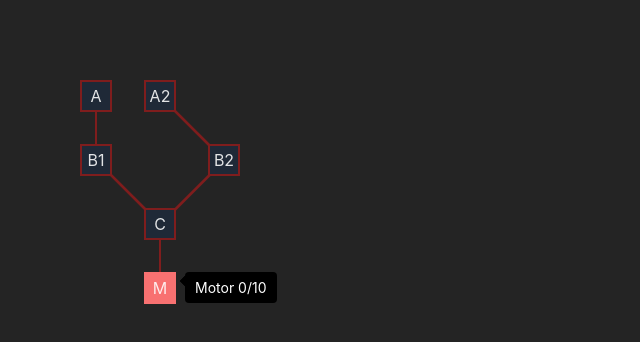
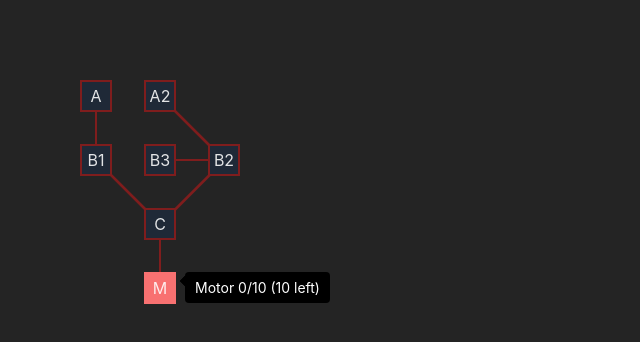
Before and after one commit to MartinMuzatko/resink, a React (Vite) app: page / in a window 1280 px wide. Shown: the top 342 px of the page, without its empty margins (0-640 px from the left). Built offline with nearby package versions, Linux system fonts and the light colour scheme.

Commit message:
convenience for stats and effect, more sophisticated upgrades

```diff
--- a/src/components/Stage.tsx
+++ b/src/components/Stage.tsx
@@ -1,17 +1,24 @@
 import { memo, useMemo, useState } from 'react'
 import { type Connection } from '../domain/connection'
-import { Upgrade, UpgradeType, UpgradeEffect } from '../domain/upgrade'
+import { Upgrade, UpgradeType } from '../domain/upgrade'
+import { getStatsFromActiveUpgrades } from '../domain/stats'
 import { ConnectionLine } from './ConnectionLine'
 import { UpgradeNode } from './UpgradeNode'
 
 export const Stage = memo(() => {
+	const [redPoints, setRedPoints] = useState(0)
 	const [upgrades, setUpgrades] = useState<Upgrade[]>([
 		{
 			id: 'A',
 			type: UpgradeType.upgrade,
-			tooltip: (stats) => 'meow',
+			tooltip: (stats) => 'Get +2 Power for every active Upgrade',
 			cost: 10,
-			effect: (stats) => stats,
+			effect: (stats, upgrade, upgrades) => ({
+				...stats,
+				usedPower: stats.usedPower + upgrade.cost,
+				power:
+					stats.power + upgrades.filter((u) => u.active).length * 2,
+			}),
 			active: false,
 			icon: 'A',
 			x: 1,
@@ -21,12 +28,12 @@ export const Stage = memo(() => {
 			active: false,
 			id: 'B1',
 			type: UpgradeType.upgrade,
-			tooltip: (stats) => '+30 Max Power',
+			tooltip: (stats) => '+30 Power',
 			cost: 15,
 			effect: (stats) => ({
 				...stats,
 				usedPower: stats.usedPower + 15,
-				maxPower: stats.maxPower + 30,
+				power: stats.power + 30,
 			}),
 			icon: 'B1',
 			x: 1,
@@ -36,12 +43,12 @@ export const Stage = memo(() => {
 			active: false,
 			id: 'C',
 			type: UpgradeType.upgrade,
-			tooltip: (stats) => '+10 Max Power',
+			tooltip: (stats) => '+10 Power',
 			cost: 2,
 			effect: (stats) => ({
 				...stats,
 				usedPower: stats.usedPower + 2,
-				maxPower: stats.maxPower + 10,
+				power: stats.power + 10,
 			}),
 			icon: 'C',
 			x: 2,
@@ -51,12 +58,12 @@ export const Stage = memo(() => {
 			active: false,
 			id: 'B2',
 			type: UpgradeType.upgrade,
-			tooltip: (stats) => '+ 5 Max Power',
+			tooltip: (stats) => '+ 5 Power',
 			cost: 25,
 			effect: (stats) => ({
 				...stats,
 				usedPower: stats.usedPower + 25,
-				maxPower: stats.maxPower + 5,
+				power: stats.power + 5,
 			}),
 			icon: 'B2',
 			x: 3,
@@ -64,11 +71,29 @@ export const Stage = memo(() => {
 		},
 		{
 			active: false,
+			id: 'B3',
+			type: UpgradeType.upgrade,
+			tooltip: (stats) => '+ 5 Power',
+			cost: 2,
+			effect: (stats) => ({
+				...stats,
+				usedPower: stats.usedPower + 2,
+				power: stats.power + 5,
+			}),
+			icon: 'B3',
+			x: 2,
+			y: 2,
+		},
+		{
+			active: false,
 			id: 'A2',
 			type: UpgradeType.upgrade,
-			tooltip: (stats) => 'meow',
-			cost: 10,
-			effect: (stats) => stats,
+			tooltip: (stats) => 'Does nothing',
+			cost: 8,
+			effect: (stats, upgrade) => ({
+				...stats,
+				usedPower: stats.usedPower + upgrade.cost,
+			}),
 			icon: 'A2',
 			x: 2,
 			y: 1,
@@ -77,28 +102,22 @@ export const Stage = memo(() => {
 			active: true,
 			id: 'M',
 			type: UpgradeType.motor,
-			tooltip: (stats) => `Motor ${stats.usedPower}/${stats.maxPower}`,
+			tooltip: (stats) =>
+				`Motor ${stats.usedPower}/${stats.power} (${Math.max(
+					stats.power - stats.usedPower,
+					0
+				)} left)`,
 			cost: 0,
-			effect: (stats) => ({ ...stats, maxPower: stats.maxPower + 10 }),
+			effect: (stats) => ({ ...stats, power: stats.power + 10 }),
 			icon: 'M',
 			x: 2,
 			y: 4,
 		},
 	])
-	const stats = useMemo((): UpgradeEffect => {
-		return upgrades
-			.filter((node) => node.active)
-			.reduce<UpgradeEffect>(
-				(prev, cur) => ({
-					maxPower: cur.effect(prev).maxPower,
-					usedPower: cur.effect(prev).usedPower,
-				}),
-				{
-					maxPower: 0,
-					usedPower: 0,
-				}
-			)
-	}, [upgrades])
+	const stats = useMemo(
+		() => getStatsFromActiveUpgrades(upgrades),
+		[upgrades]
+	)
 
 	const connections: Connection[] = [
 		{
@@ -126,6 +145,11 @@ export const Stage = memo(() => {
 			fromUpgradeId: 'B1',
 			toUpgradeId: 'A',
 		},
+		{
+			id: crypto.randomUUID(),
+			fromUpgradeId: 'B2',
+			toUpgradeId: 'B3',
+		},
 	]
 
 	return (
@@ -141,6 +165,7 @@ export const Stage = memo(() => {
 					key={upgrade.id}
 					{...{
 						upgrade,
+						upgrades,
 						setUpgrades,
 						stats,
 						connections,
--- a/src/components/UpgradeNode.tsx
+++ b/src/components/UpgradeNode.tsx
@@ -1,29 +1,32 @@
 import { Tooltip } from '@mantine/core'
-import { Dispatch, SetStateAction } from 'react'
+import { Dispatch, SetStateAction, useCallback } from 'react'
 import { useGameContext } from '../contexts/GameContext'
 import { Connection } from '../domain/connection'
-import { Upgrade } from '../domain/upgrade'
-import {
-	UpgradeEffect,
-	UpgradeType,
-	findParent,
-	findChildren,
-} from '../domain/upgrade'
+import { toggleActivation, Upgrade } from '../domain/upgrade'
+import { UpgradeType } from '../domain/upgrade'
+import { Stats } from '../domain/stats'
 
 type UpgradeNodeProps = {
 	upgrade: Upgrade
+	upgrades: Upgrade[]
 	connections: Connection[]
 	setUpgrades: Dispatch<SetStateAction<Upgrade[]>>
-	stats: UpgradeEffect
+	stats: Stats
 }
 
 export const UpgradeNode = ({
 	stats,
 	upgrade,
+	upgrades,
 	setUpgrades,
 	connections,
 }: UpgradeNodeProps) => {
 	const { gridScale } = useGameContext()
+	const toggleUpgrade = useCallback(() => {
+		setUpgrades((upgrades) =>
+			toggleActivation(upgrade, upgrades, connections, stats)
+		)
+	}, [upgrade, stats])
 	return (
 		<div
 			className="absolute flex items-center justify-center"
@@ -38,7 +41,7 @@ export const UpgradeNode = ({
 				{...(upgrade.type == UpgradeType.motor ? { opened: true } : {})}
 				label={
 					<div>
-						{upgrade.tooltip(stats)}
+						{upgrade.tooltip(stats, upgrade, upgrades)}
 						{upgrade.cost != 0 && <div>{upgrade.cost} ©</div>}
 					</div>
 				}
@@ -51,34 +54,9 @@ export const UpgradeNode = ({
 				}}
 			>
 				<div
-					onClick={() => {
-						setUpgrades((upgrades) => {
-							const parentUpgrade = findParent(
-								upgrade,
-								upgrades,
-								connections
-							)
-							const childrenUpgrades = findChildren(
-								upgrade,
-								upgrades,
-								connections
-							)
-							console.log(parentUpgrade)
-							const canActivate =
-								parentUpgrade?.active &&
-								stats.usedPower + upgrade.cost <= stats.maxPower
-							const upgradeIndex = upgrades.findIndex(
-								(node) => node.id == upgrade.id
-							)
-							return upgrades.toSpliced(upgradeIndex, 1, {
-								...upgrade,
-								active: canActivate
-									? !upgrade.active
-									: upgrade.active,
-							})
-						})
-					}}
-					className={`border-2 cursor-pointer flex text-center items-center justify-center ${
+					onClick={toggleUpgrade}
+					// onMouseEnter={}
+					className={`border-2 cursor-pointer flex text-center items-center justify-center hover:border-red-400 ${
 						upgrade.active
 							? 'bg-red-400 border-red-400'
 							: 'bg-gray-800 border-red-900'
--- /dev/null
+++ b/src/domain/stats.ts
@@ -0,0 +1,26 @@
+import { Upgrade } from './upgrade'
+
+export type Stats = {
+	power: number
+	usedPower: number
+	upgradeHealth: number
+}
+
+export const getStatsFromActiveUpgrades = (upgrades: Upgrade[]): Stats =>
+	// @ts-ignore
+	upgrades
+		.filter((node) => node.active)
+		.reduce<Stats>(
+			// @ts-ignore
+			(prev, cur) => {
+				const stats = cur.effect(prev, cur, upgrades)
+				return stats
+			},
+			{
+				power: 0,
+				usedPower: 0,
+				upgradeHealth: 0,
+			}
+		)
+
+export const hasNotEnoughPower = (stats: Stats) => stats.usedPower > stats.power
--- a/src/domain/upgrade.ts
+++ b/src/domain/upgrade.ts
@@ -1,14 +1,15 @@
 import { ReactNode } from 'react'
 import { Identifier, Position } from './main'
 import { Connection } from './connection'
+import { getStatsFromActiveUpgrades, hasNotEnoughPower } from './stats'
 
 export enum UpgradeType {
 	motor,
 	upgrade,
 }
 
-export type UpgradeEffect = {
-	maxPower: number
+export type Stats = {
+	power: number
 	usedPower: number
 }
 
@@ -17,12 +18,16 @@ export type Upgrade = Identifier &
 		type: UpgradeType
 		active: boolean
 		icon: string
-		tooltip: (stats: UpgradeEffect) => ReactNode
+		tooltip: (
+			stats: Stats,
+			upgrade: Upgrade,
+			upgrades: Upgrade[]
+		) => ReactNode
 		cost: number
-		effect: (stats: UpgradeEffect) => UpgradeEffect
+		effect: (stats: Stats, upgrade: Upgrade, upgrades: Upgrade[]) => Stats
 	}
 
-export const findChildren = (
+export const findDirectChildren = (
 	upgrade: Upgrade,
 	upgrades: Upgrade[],
 	connections: Connection[]
@@ -35,7 +40,19 @@ export const findChildren = (
 		)
 	)
 
-export const findParent = (
+export const findAllChildren = (
+	upgrade: Upgrade,
+	upgrades: Upgrade[],
+	connections: Connection[]
+): Upgrade[] => {
+	const directChildren = findDirectChildren(upgrade, upgrades, connections)
+	const allDescendants = directChildren.flatMap((child) =>
+		findAllChildren(child, upgrades, connections)
+	)
+	return [...directChildren, ...allDescendants]
+}
+
+export const findDirectParent = (
 	upgrade: Upgrade,
 	upgrades: Upgrade[],
 	connections: Connection[]
@@ -47,3 +64,62 @@ export const findParent = (
 				connection.fromUpgradeId == node.id
 		)
 	)
+
+export const findSiblings = (
+	upgrade: Upgrade,
+	upgrades: Upgrade[],
+	connections: Connection[]
+) => {
+	const parent = findDirectParent(upgrade, upgrades, connections)
+	if (!parent) return []
+	return findDirectChildren(parent, upgrades, connections)
+}
+
+export const findAllParents = (
+	upgrade: Upgrade,
+	upgrades: Upgrade[],
+	connections: Connection[]
+): Upgrade[] => {
+	const directParent = findDirectParent(upgrade, upgrades, connections)
+	if (!directParent) return []
+	const allAncestors = findAllParents(directParent, upgrades, connections)
+
+	// Combine the direct parent with all ancestors
+	return [directParent, ...allAncestors]
+}
+
+export const toggleActivation = (
+	upgrade: Upgrade,
+	upgrades: Upgrade[],
+	connections: Connection[],
+	stats: Stats
+) => {
+	const parentUpgrade = findDirectParent(upgrade, upgrades, connections)
+	if (!parentUpgrade) return upgrades
+	// const childrenUpgrades = findDirectChildren(upgrade, upgrades, connections)
+
+	const isActivating = !upgrade.active
+	const upgradeIndex = upgrades.findIndex((node) => node.id == upgrade.id)
+	const canActivate =
+		parentUpgrade.active && stats.usedPower + upgrade.cost <= stats.power
+	if (isActivating)
+		return upgrades.toSpliced(upgradeIndex, 1, {
+			...upgrade,
+			active: canActivate ? !upgrade.active : upgrade.active,
+		})
+	// const someChildrenUpgradesActive = childrenUpgrades.some(
+	// 	(upgrade) => upgrade.active
+	// )
+	const allChildrenIds = findAllChildren(upgrade, upgrades, connections).map(
+		(upgrade) => upgrade.id
+	)
+	return upgrades.map((u) => ({
+		...u,
+		...(allChildrenIds.includes(u.id) || u.id == upgrade.id
+			? { active: false }
+			: {}),
+	}))
+	// TODO: If we can no longer afford nodes, deactivate other nodes until we have money.
+	// This could kill the fun in the game since unexpectedly things get destroyed.
+	// Instead the player has to make room for resources or shift strategy - more fun
+}
```
Also changed, not shown: 2 other files (tests, documents, lock files or other folders).
